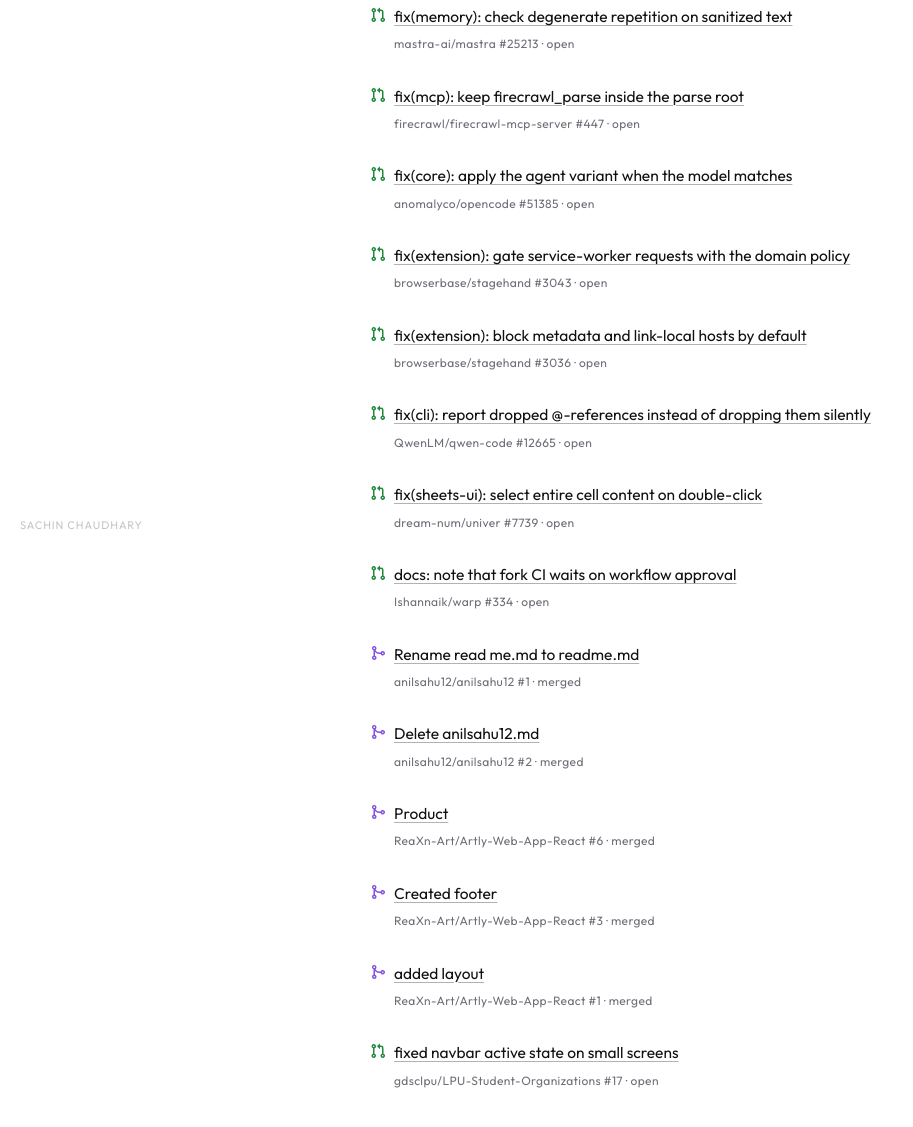
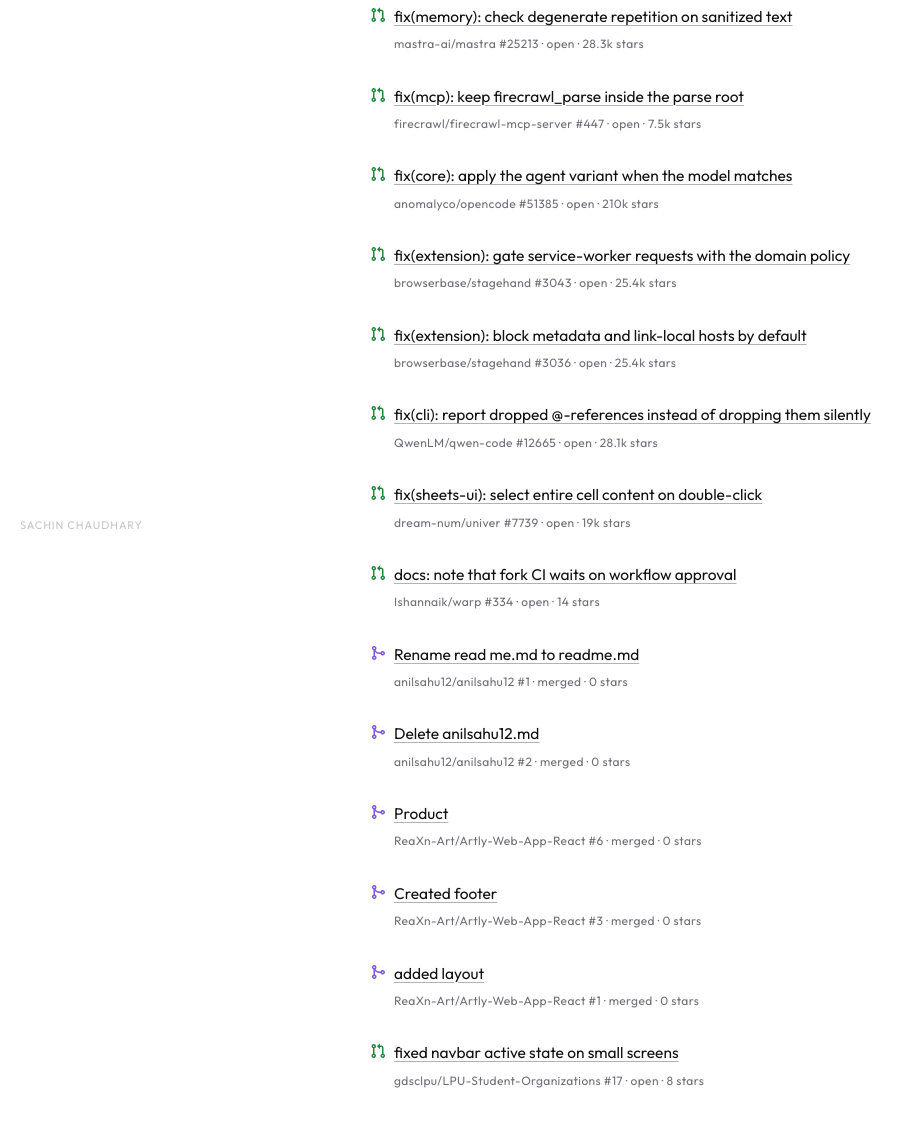
Before and after one commit to SachinD6/sxch.dev, a website: page public/open-source/index.html in a window 1280 px wide. Shown: the part 245-1372 px from the top of the page, without its empty margins (0-913 px from the left). Drawn offline with Linux system fonts and the light colour scheme.

Commit message:
feat(site): show target repo stars, and freshergo visitor numbers
Each contribution row now carries the star count of the repo it targets,
resolved once per repo and cached. freshergo reads 15k+ visits a month,
and the lede notes the same figure next to its name.

```diff
--- a/public/open-source/index.html
+++ b/public/open-source/index.html
@@ -34,72 +34,72 @@
       <li class="pr">
         <svg class="pr-icon pr-icon-open" viewBox="0 0 16 16" width="16" height="16" aria-hidden="true" focusable="false"><path d="M1.5 3.25a2.25 2.25 0 1 1 3 2.122v5.256a2.251 2.251 0 1 1-1.5 0V5.372A2.25 2.25 0 0 1 1.5 3.25Zm5.677-.177L9.573.677A.25.25 0 0 1 10 .854V2.5h1A2.5 2.5 0 0 1 13.5 5v5.628a2.251 2.251 0 1 1-1.5 0V5a1 1 0 0 0-1-1h-1v1.646a.25.25 0 0 1-.427.177L7.177 3.427a.25.25 0 0 1 0-.354ZM3.75 2.5a.75.75 0 1 0 0 1.5.75.75 0 0 0 0-1.5Zm0 9.5a.75.75 0 1 0 0 1.5.75.75 0 0 0 0-1.5Zm8.25.75a.75.75 0 1 0 1.5 0 .75.75 0 0 0-1.5 0Z"/></svg>
         <a href="https://github.com/mastra-ai/mastra/pull/25213">fix(memory): check degenerate repetition on sanitized text</a>
-        <span class="pr-meta">mastra-ai/mastra #25213 &middot; open</span>
+        <span class="pr-meta">mastra-ai/mastra #25213 &middot; open &middot; 28.3k stars</span>
       </li>
       <li class="pr">
         <svg class="pr-icon pr-icon-open" viewBox="0 0 16 16" width="16" height="16" aria-hidden="true" focusable="false"><path d="M1.5 3.25a2.25 2.25 0 1 1 3 2.122v5.256a2.251 2.251 0 1 1-1.5 0V5.372A2.25 2.25 0 0 1 1.5 3.25Zm5.677-.177L9.573.677A.25.25 0 0 1 10 .854V2.5h1A2.5 2.5 0 0 1 13.5 5v5.628a2.251 2.251 0 1 1-1.5 0V5a1 1 0 0 0-1-1h-1v1.646a.25.25 0 0 1-.427.177L7.177 3.427a.25.25 0 0 1 0-.354ZM3.75 2.5a.75.75 0 1 0 0 1.5.75.75 0 0 0 0-1.5Zm0 9.5a.75.75 0 1 0 0 1.5.75.75 0 0 0 0-1.5Zm8.25.75a.75.75 0 1 0 1.5 0 .75.75 0 0 0-1.5 0Z"/></svg>
         <a href="https://github.com/firecrawl/firecrawl-mcp-server/pull/447">fix(mcp): keep firecrawl_parse inside the parse root</a>
-        <span class="pr-meta">firecrawl/firecrawl-mcp-server #447 &middot; open</span>
+        <span class="pr-meta">firecrawl/firecrawl-mcp-server #447 &middot; open &middot; 7.5k stars</span>
       </li>
       <li class="pr">
         <svg class="pr-icon pr-icon-open" viewBox="0 0 16 16" width="16" height="16" aria-hidden="true" focusable="false"><path d="M1.5 3.25a2.25 2.25 0 1 1 3 2.122v5.256a2.251 2.251 0 1 1-1.5 0V5.372A2.25 2.25 0 0 1 1.5 3.25Zm5.677-.177L9.573.677A.25.25 0 0 1 10 .854V2.5h1A2.5 2.5 0 0 1 13.5 5v5.628a2.251 2.251 0 1 1-1.5 0V5a1 1 0 0 0-1-1h-1v1.646a.25.25 0 0 1-.427.177L7.177 3.427a.25.25 0 0 1 0-.354ZM3.75 2.5a.75.75 0 1 0 0 1.5.75.75 0 0 0 0-1.5Zm0 9.5a.75.75 0 1 0 0 1.5.75.75 0 0 0 0-1.5Zm8.25.75a.75.75 0 1 0 1.5 0 .75.75 0 0 0-1.5 0Z"/></svg>
         <a href="https://github.com/anomalyco/opencode/pull/51385">fix(core): apply the agent variant when the model matches</a>
-        <span class="pr-meta">anomalyco/opencode #51385 &middot; open</span>
+        <span class="pr-meta">anomalyco/opencode #51385 &middot; open &middot; 210k stars</span>
       </li>
       <li class="pr">
         <svg class="pr-icon pr-icon-open" viewBox="0 0 16 16" width="16" height="16" aria-hidden="true" focusable="false"><path d="M1.5 3.25a2.25 2.25 0 1 1 3 2.122v5.256a2.251 2.251 0 1 1-1.5 0V5.372A2.25 2.25 0 0 1 1.5 3.25Zm5.677-.177L9.573.677A.25.25 0 0 1 10 .854V2.5h1A2.5 2.5 0 0 1 13.5 5v5.628a2.251 2.251 0 1 1-1.5 0V5a1 1 0 0 0-1-1h-1v1.646a.25.25 0 0 1-.427.177L7.177 3.427a.25.25 0 0 1 0-.354ZM3.75 2.5a.75.75 0 1 0 0 1.5.75.75 0 0 0 0-1.5Zm0 9.5a.75.75 0 1 0 0 1.5.75.75 0 0 0 0-1.5Zm8.25.75a.75.75 0 1 0 1.5 0 .75.75 0 0 0-1.5 0Z"/></svg>
         <a href="https://github.com/browserbase/stagehand/pull/3043">fix(extension): gate service-worker requests with the domain policy</a>
-        <span class="pr-meta">browserbase/stagehand #3043 &middot; open</span>
+        <span class="pr-meta">browserbase/stagehand #3043 &middot; open &middot; 25.4k stars</span>
       </li>
       <li class="pr">
         <svg class="pr-icon pr-icon-open" viewBox="0 0 16 16" width="16" height="16" aria-hidden="true" focusable="false"><path d="M1.5 3.25a2.25 2.25 0 1 1 3 2.122v5.256a2.251 2.251 0 1 1-1.5 0V5.372A2.25 2.25 0 0 1 1.5 3.25Zm5.677-.177L9.573.677A.25.25 0 0 1 10 .854V2.5h1A2.5 2.5 0 0 1 13.5 5v5.628a2.251 2.251 0 1 1-1.5 0V5a1 1 0 0 0-1-1h-1v1.646a.25.25 0 0 1-.427.177L7.177 3.427a.25.25 0 0 1 0-.354ZM3.75 2.5a.75.75 0 1 0 0 1.5.75.75 0 0 0 0-1.5Zm0 9.5a.75.75 0 1 0 0 1.5.75.75 0 0 0 0-1.5Zm8.25.75a.75.75 0 1 0 1.5 0 .75.75 0 0 0-1.5 0Z"/></svg>
         <a href="https://github.com/browserbase/stagehand/pull/3036">fix(extension): block metadata and link-local hosts by default</a>
-        <span class="pr-meta">browserbase/stagehand #3036 &middot; open</span>
+        <span class="pr-meta">browserbase/stagehand #3036 &middot; open &middot; 25.4k stars</span>
       </li>
       <li class="pr">
         <svg class="pr-icon pr-icon-open" viewBox="0 0 16 16" width="16" height="16" aria-hidden="true" focusable="false"><path d="M1.5 3.25a2.25 2.25 0 1 1 3 2.122v5.256a2.251 2.251 0 1 1-1.5 0V5.372A2.25 2.25 0 0 1 1.5 3.25Zm5.677-.177L9.573.677A.25.25 0 0 1 10 .854V2.5h1A2.5 2.5 0 0 1 13.5 5v5.628a2.251 2.251 0 1 1-1.5 0V5a1 1 0 0 0-1-1h-1v1.646a.25.25 0 0 1-.427.177L7.177 3.427a.25.25 0 0 1 0-.354ZM3.75 2.5a.75.75 0 1 0 0 1.5.75.75 0 0 0 0-1.5Zm0 9.5a.75.75 0 1 0 0 1.5.75.75 0 0 0 0-1.5Zm8.25.75a.75.75 0 1 0 1.5 0 .75.75 0 0 0-1.5 0Z"/></svg>
         <a href="https://github.com/QwenLM/qwen-code/pull/12665">fix(cli): report dropped @-references instead of dropping them silently</a>
-        <span class="pr-meta">QwenLM/qwen-code #12665 &middot; open</span>
+        <span class="pr-meta">QwenLM/qwen-code #12665 &middot; open &middot; 28.1k stars</span>
       </li>
       <li class="pr">
         <svg class="pr-icon pr-icon-open" viewBox="0 0 16 16" width="16" height="16" aria-hidden="true" focusable="false"><path d="M1.5 3.25a2.25 2.25 0 1 1 3 2.122v5.256a2.251 2.251 0 1 1-1.5 0V5.372A2.25 2.25 0 0 1 1.5 3.25Zm5.677-.177L9.573.677A.25.25 0 0 1 10 .854V2.5h1A2.5 2.5 0 0 1 13.5 5v5.628a2.251 2.251 0 1 1-1.5 0V5a1 1 0 0 0-1-1h-1v1.646a.25.25 0 0 1-.427.177L7.177 3.427a.25.25 0 0 1 0-.354ZM3.75 2.5a.75.75 0 1 0 0 1.5.75.75 0 0 0 0-1.5Zm0 9.5a.75.75 0 1 0 0 1.5.75.75 0 0 0 0-1.5Zm8.25.75a.75.75 0 1 0 1.5 0 .75.75 0 0 0-1.5 0Z"/></svg>
         <a href="https://github.com/dream-num/univer/pull/7739">fix(sheets-ui): select entire cell content on double-click</a>
-        <span class="pr-meta">dream-num/univer #7739 &middot; open</span>
+        <span class="pr-meta">dream-num/univer #7739 &middot; open &middot; 19k stars</span>
       </li>
       <li class="pr">
         <svg class="pr-icon pr-icon-open" viewBox="0 0 16 16" width="16" height="16" aria-hidden="true" focusable="false"><path d="M1.5 3.25a2.25 2.25 0 1 1 3 2.122v5.256a2.251 2.251 0 1 1-1.5 0V5.372A2.25 2.25 0 0 1 1.5 3.25Zm5.677-.177L9.573.677A.25.25 0 0 1 10 .854V2.5h1A2.5 2.5 0 0 1 13.5 5v5.628a2.251 2.251 0 1 1-1.5 0V5a1 1 0 0 0-1-1h-1v1.646a.25.25 0 0 1-.427.177L7.177 3.427a.25.25 0 0 1 0-.354ZM3.75 2.5a.75.75 0 1 0 0 1.5.75.75 0 0 0 0-1.5Zm0 9.5a.75.75 0 1 0 0 1.5.75.75 0 0 0 0-1.5Zm8.25.75a.75.75 0 1 0 1.5 0 .75.75 0 0 0-1.5 0Z"/></svg>
         <a href="https://github.com/Ishannaik/warp/pull/334">docs: note that fork CI waits on workflow approval</a>
-        <span class="pr-meta">Ishannaik/warp #334 &middot; open</span>
+        <span class="pr-meta">Ishannaik/warp #334 &middot; open &middot; 14 stars</span>
       </li>
       <li class="pr">
         <svg class="pr-icon pr-icon-merged" viewBox="0 0 16 16" width="16" height="16" aria-hidden="true" focusable="false"><path d="M5.45 5.154A4.25 4.25 0 0 0 9.25 7.5h1.378a2.251 2.251 0 1 1 0 1.5H9.25A5.734 5.734 0 0 1 5 7.123v3.505a2.25 2.25 0 1 1-1.5 0V5.372a2.25 2.25 0 1 1 1.95-.218ZM4.25 13.5a.75.75 0 1 0 0-1.5.75.75 0 0 0 0 1.5Zm8.5-4.5a.75.75 0 1 0 0-1.5.75.75 0 0 0 0 1.5ZM5 3.25a.75.75 0 1 0 0 .005V3.25Z"/></svg>
         <a href="https://github.com/anilsahu12/anilsahu12/pull/1">Rename read me.md to readme.md</a>
-        <span class="pr-meta">anilsahu12/anilsahu12 #1 &middot; merged</span>
+        <span class="pr-meta">anilsahu12/anilsahu12 #1 &middot; merged &middot; 0 stars</span>
       </li>
       <li class="pr">
         <svg class="pr-icon pr-icon-merged" viewBox="0 0 16 16" width="16" height="16" aria-hidden="true" focusable="false"><path d="M5.45 5.154A4.25 4.25 0 0 0 9.25 7.5h1.378a2.251 2.251 0 1 1 0 1.5H9.25A5.734 5.734 0 0 1 5 7.123v3.505a2.25 2.25 0 1 1-1.5 0V5.372a2.25 2.25 0 1 1 1.95-.218ZM4.25 13.5a.75.75 0 1 0 0-1.5.75.75 0 0 0 0 1.5Zm8.5-4.5a.75.75 0 1 0 0-1.5.75.75 0 0 0 0 1.5ZM5 3.25a.75.75 0 1 0 0 .005V3.25Z"/></svg>
         <a href="https://github.com/anilsahu12/anilsahu12/pull/2">Delete anilsahu12.md</a>
-        <span class="pr-meta">anilsahu12/anilsahu12 #2 &middot; merged</span>
+        <span class="pr-meta">anilsahu12/anilsahu12 #2 &middot; merged &middot; 0 stars</span>
       </li>
       <li class="pr">
         <svg class="pr-icon pr-icon-merged" viewBox="0 0 16 16" width="16" height="16" aria-hidden="true" focusable="false"><path d="M5.45 5.154A4.25 4.25 0 0 0 9.25 7.5h1.378a2.251 2.251 0 1 1 0 1.5H9.25A5.734 5.734 0 0 1 5 7.123v3.505a2.25 2.25 0 1 1-1.5 0V5.372a2.25 2.25 0 1 1 1.95-.218ZM4.25 13.5a.75.75 0 1 0 0-1.5.75.75 0 0 0 0 1.5Zm8.5-4.5a.75.75 0 1 0 0-1.5.75.75 0 0 0 0 1.5ZM5 3.25a.75.75 0 1 0 0 .005V3.25Z"/></svg>
         <a href="https://github.com/ReaXn-Art/Artly-Web-App-React/pull/6">Product</a>
-        <span class="pr-meta">ReaXn-Art/Artly-Web-App-React #6 &middot; merged</span>
+        <span class="pr-meta">ReaXn-Art/Artly-Web-App-React #6 &middot; merged &middot; 0 stars</span>
       </li>
       <li class="pr">
         <svg class="pr-icon pr-icon-merged" viewBox="0 0 16 16" width="16" height="16" aria-hidden="true" focusable="false"><path d="M5.45 5.154A4.25 4.25 0 0 0 9.25 7.5h1.378a2.251 2.251 0 1 1 0 1.5H9.25A5.734 5.734 0 0 1 5 7.123v3.505a2.25 2.25 0 1 1-1.5 0V5.372a2.25 2.25 0 1 1 1.95-.218ZM4.25 13.5a.75.75 0 1 0 0-1.5.75.75 0 0 0 0 1.5Zm8.5-4.5a.75.75 0 1 0 0-1.5.75.75 0 0 0 0 1.5ZM5 3.25a.75.75 0 1 0 0 .005V3.25Z"/></svg>
         <a href="https://github.com/ReaXn-Art/Artly-Web-App-React/pull/3">Created footer</a>
-        <span class="pr-meta">ReaXn-Art/Artly-Web-App-React #3 &middot; merged</span>
+        <span class="pr-meta">ReaXn-Art/Artly-Web-App-React #3 &middot; merged &middot; 0 stars</span>
       </li>
       <li class="pr">
         <svg class="pr-icon pr-icon-merged" viewBox="0 0 16 16" width="16" height="16" aria-hidden="true" focusable="false"><path d="M5.45 5.154A4.25 4.25 0 0 0 9.25 7.5h1.378a2.251 2.251 0 1 1 0 1.5H9.25A5.734 5.734 0 0 1 5 7.123v3.505a2.25 2.25 0 1 1-1.5 0V5.372a2.25 2.25 0 1 1 1.95-.218ZM4.25 13.5a.75.75 0 1 0 0-1.5.75.75 0 0 0 0 1.5Zm8.5-4.5a.75.75 0 1 0 0-1.5.75.75 0 0 0 0 1.5ZM5 3.25a.75.75 0 1 0 0 .005V3.25Z"/></svg>
         <a href="https://github.com/ReaXn-Art/Artly-Web-App-React/pull/1">added layout</a>
-        <span class="pr-meta">ReaXn-Art/Artly-Web-App-React #1 &middot; merged</span>
+        <span class="pr-meta">ReaXn-Art/Artly-Web-App-React #1 &middot; merged &middot; 0 stars</span>
       </li>
       <li class="pr">
         <svg class="pr-icon pr-icon-open" viewBox="0 0 16 16" width="16" height="16" aria-hidden="true" focusable="false"><path d="M1.5 3.25a2.25 2.25 0 1 1 3 2.122v5.256a2.251 2.251 0 1 1-1.5 0V5.372A2.25 2.25 0 0 1 1.5 3.25Zm5.677-.177L9.573.677A.25.25 0 0 1 10 .854V2.5h1A2.5 2.5 0 0 1 13.5 5v5.628a2.251 2.251 0 1 1-1.5 0V5a1 1 0 0 0-1-1h-1v1.646a.25.25 0 0 1-.427.177L7.177 3.427a.25.25 0 0 1 0-.354ZM3.75 2.5a.75.75 0 1 0 0 1.5.75.75 0 0 0 0-1.5Zm0 9.5a.75.75 0 1 0 0 1.5.75.75 0 0 0 0-1.5Zm8.25.75a.75.75 0 1 0 1.5 0 .75.75 0 0 0-1.5 0Z"/></svg>
         <a href="https://github.com/gdsclpu/LPU-Student-Organizations/pull/17">fixed navbar active state on small screens</a>
-        <span class="pr-meta">gdsclpu/LPU-Student-Organizations #17 &middot; open</span>
+        <span class="pr-meta">gdsclpu/LPU-Student-Organizations #17 &middot; open &middot; 8 stars</span>
       </li>
       <!-- prs:end -->
     </ul>
```
Also changed, not shown: public/index.html (+5 -5 lines), scripts/fetch-prs.mjs (+21 -1 lines).
